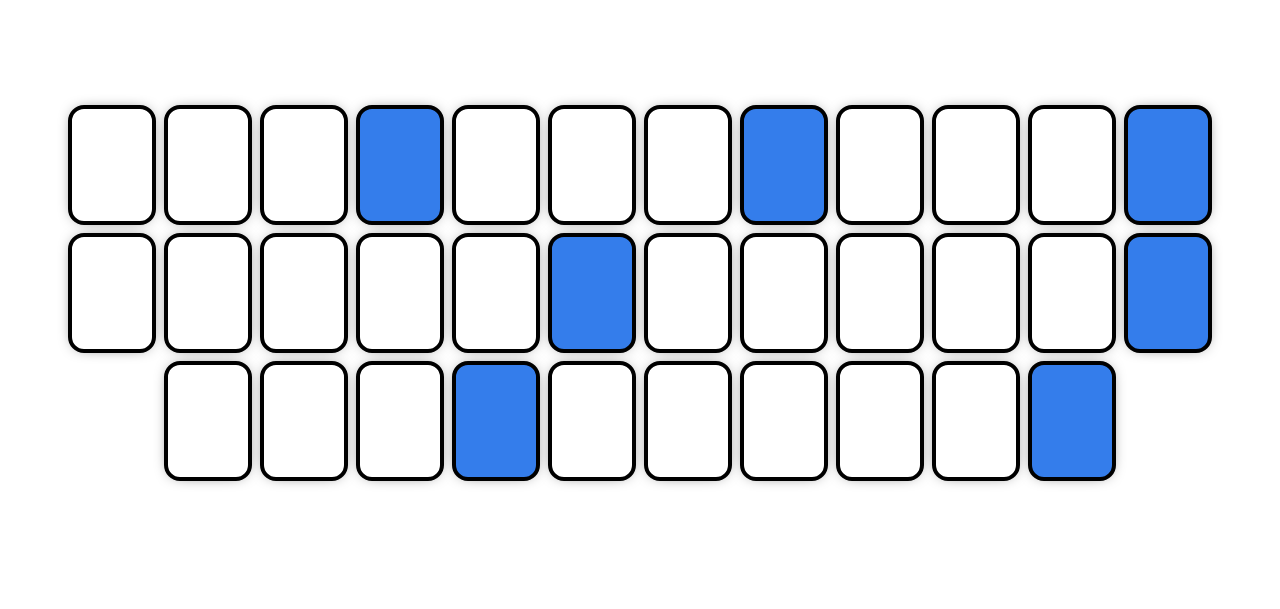
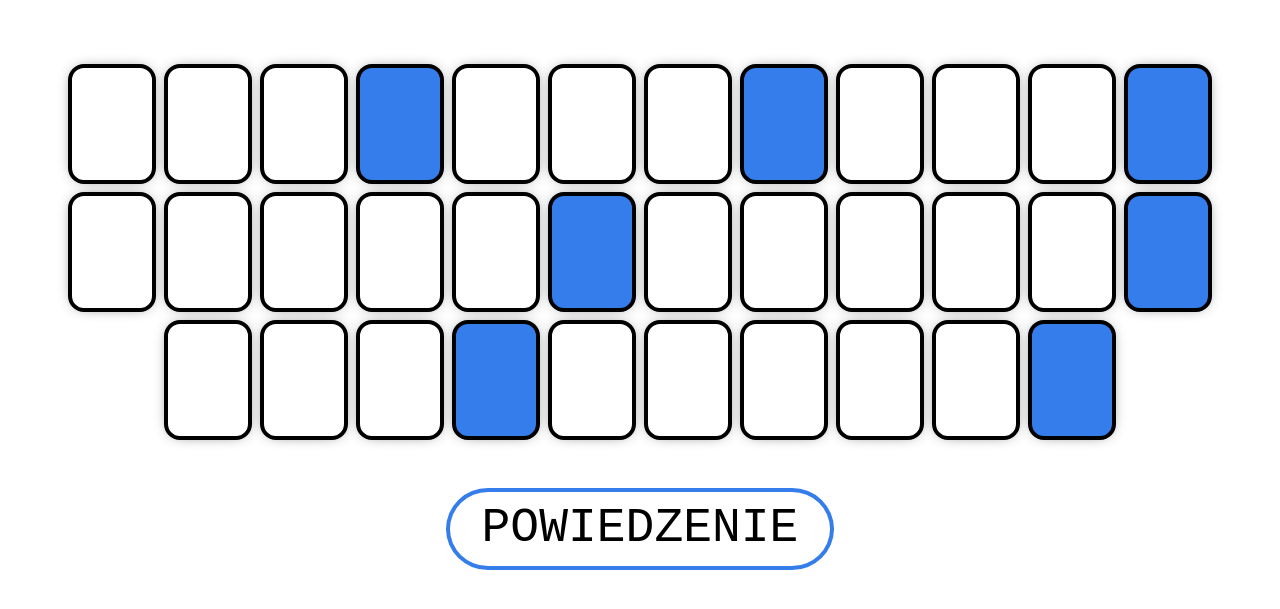
Before and after one commit to HotFr1dge/kolo_fortuny, a React (Create React App) app: page / in a window 1280 px wide. Shown: the part 107-716 px from the top of the page. Built offline with nearby package versions, Linux system fonts and the light colour scheme.

Commit message:
Added category

```diff
--- a/src/App.css
+++ b/src/App.css
@@ -3,11 +3,16 @@
   --letters-radius: 1rem;
   --letters-border-width: 4px;
   --letters-border-color: 0, 0, 0;
+  --category-fs: 3rem;
+  --letter-space-bg: #347deb;
+  --category-border-color: #347deb;
+  --category-border-width: 4px;
 }
 
 .app {
   height: 100svh;
   display: flex;
+  flex-direction: column;
   align-items: center;
   justify-content: center;
 }
@@ -43,9 +48,17 @@
 
 .letter.space {
   color: transparent;
-  background: #347deb;
+  background: var(--letter-space-bg);
 }
 
 .letter.enabled .content {
   opacity: 1;
 }
+
+.category {
+  line-height: 1.2;
+  border-radius: 42px / 50%;
+  font-size: var(--category-fs);
+  border: var(--category-border-width) solid var(--category-border-color);
+  padding: 0.5rem 2rem;
+}
--- a/src/App.js
+++ b/src/App.js
@@ -9,8 +9,9 @@ function App() {
 
   const passwords = [
     {password: 'KTO POD KIM DOŁKI KOPIE TEN WPADA', category: 'POWIEDZENIE'}
-  ]; // TODO - zrobić żeby działało dla takiego obiektu
+  ]; // TODO - zrobić żeby działaó dla takiego obiektu
 
+  // TODO - dodać okrywanie całego hasła za pomocą jakiegoś skrótu klawiaturowego
   // TODO - usunąć spacje jesli elment jest ostatnim elementem w wierszu
 
   return (
@@ -23,6 +24,9 @@ function App() {
           })
         }
       </div>
+      <div className="category">
+          POWIEDZENIE
+      </div>
 
     </div>
   );
```
